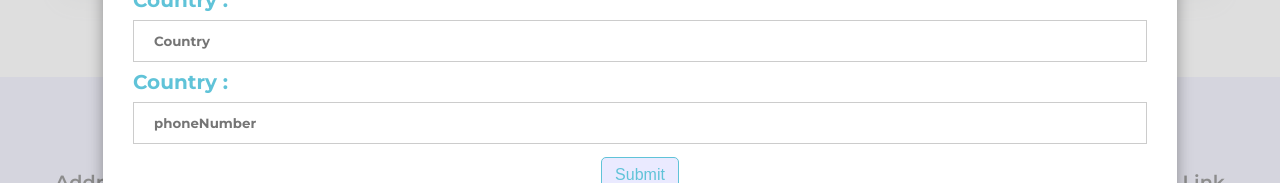
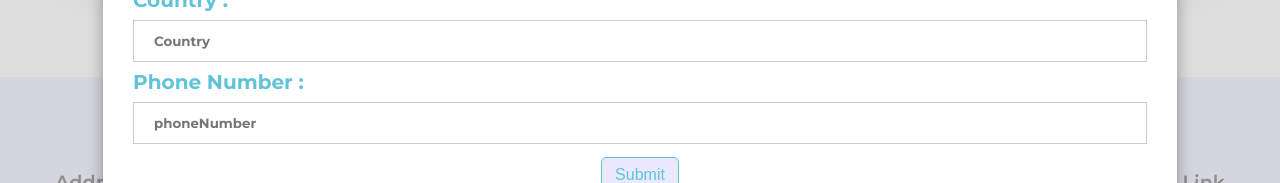
Before and after one commit to XParif/FrontEndWatchStorefsArmyProject, a Next.js app: page /checkout in a window 1280 px wide. Both pictures are taken after a click on the button "Add New Address". Shown: the part 589-772 px from the top of the page. Built offline with nearby package versions, Linux system fonts and the light colour scheme; no server answers.

Commit message:
Super bug fixed

```diff
--- a/components/cart/checkout/index.jsx
+++ b/components/cart/checkout/index.jsx
@@ -79,6 +79,11 @@ const CheckoutForm = ({children}) => {
   }
 
   const placeOrder = async() =>{
+    const userID = localStorage.getItem("logedInUserId")
+    if(!addressId){
+      message({type : "alert" ,body : "Plz Select an Address"})
+      return
+    }
     try {
       Loading2(true)
       const RefinedCartData = cartData.map((v)=>{
@@ -111,7 +116,7 @@ const CheckoutForm = ({children}) => {
       <div style={{position : "fixed" , top: "0" , backgroundColor : "white" , left : 0 ,width :  "100vw" , height : "100vh"}}>
       <Button onClick={()=> {setArektaOrderKor(false) ; router.push('/')}}> Continue Shopping </Button>
         <h1>
-          ধুর ও ফকিন্নি এত কম টাকা অর্ডার করলে তোর গালফ্রেন্ডকে স্কিনশট পাঠাই দিব
+          ধুর ও ফকিন্নি এত কম টাকা অর্ডার করলে হয় !!!!!!!!
         </h1>
         <h3>
         ধন্যবাদ অর্ডার করার জন্য । জীবনে টাকা পয়সা দিয়ে কি হবে ?এত কম টাকার অর্ডার করলে চলে? আরেকটা অর্ডার কর তাইলে খুশি হবো ।
@@ -166,7 +171,7 @@ const CheckoutForm = ({children}) => {
         <Button onClick={()=>setModalcontroleModal(true)} bg="primary"> Add New Address </Button>
         {controleModal && (
             <Modal2 modalController = {setModalcontroleModal} >
-              <AddressForm handleChange = {handleChange}  />
+              <AddressForm handleChange = {handleChange} isFromCheckOut= {true}  />
               <Button onClick={addressSubmitHandle}>Submit</Button>
           </Modal2>
         )}
--- a/components/header/NavBar.jsx
+++ b/components/header/NavBar.jsx
@@ -13,6 +13,7 @@ import styled from "styled-components";
 
 import NavList from "./NavList";
 import { useReactiveVar } from "@apollo/client";
+import { useRouter } from "next/router";
 const NavContainer = styled.div`
   display: flex;
   justify-content: space-around;
@@ -39,6 +40,7 @@ const MyNavLink = styled.div`
 `;
 
 const NavBar = ({ modalController , CartItemCount }) => {
+  const router = useRouter()
   const login = useReactiveVar(isLogin)
   useEffect(()=>{
      isLogin((LookupJwt() == undefined ? false : true  ))
@@ -74,7 +76,9 @@ const NavBar = ({ modalController , CartItemCount }) => {
             <div onClick={()=> {
                localStorage.removeItem('jwt_token');
                localStorage.removeItem('logedInUserId');
-               isLogin(false)
+               isLogin(false);
+               router.push("/")
+
             }}>
             <NavList title="LogOut" logo={<FaSignOutAlt />} />
             </div>
--- a/components/modal/RegisterForm.jsx
+++ b/components/modal/RegisterForm.jsx
@@ -36,6 +36,7 @@ const RegisterForm = ({modalController}) => {
       const {data , error} = await client.mutate({
         mutation : query
       })
+      console.log(data)
       const jwt = data?.userReg?.jwt
       localStorage.setItem('jwt_token', `Bearer ${jwt}`);
       localStorage.setItem('logedInUserId', data?.userReg?.user?.id);
--- a/components/modal/address.jsx
+++ b/components/modal/address.jsx
@@ -17,7 +17,7 @@ const Section = styled.div`
   margin: 5px;
 `;
 
-const AddressForm = ({handleChange}) => {
+const AddressForm = ({handleChange , isFromCheckOut}) => {
   return (
           <Section>
             <BlockText style={{textAlign : "center"}} >
@@ -89,8 +89,8 @@ const AddressForm = ({handleChange}) => {
                 required
               />
             </InputLabel>
-            <InputLabel>
-              {"Country : "}
+            {isFromCheckOut && <InputLabel>
+              {"Phone Number : "}
               <InputField
                 type="number"
                 id="phoneNumber"
@@ -99,7 +99,9 @@ const AddressForm = ({handleChange}) => {
                 onChange={handleChange}
                 required
               />
-            </InputLabel>
+            </InputLabel>}
+
+
           </Section>
 
   );
--- a/graphql/index.js
+++ b/graphql/index.js
@@ -233,7 +233,8 @@ export const getRegister = (userState , addressState) =>{
             id,
             username,
             email,
-            gender
+            gender,
+            password
           },
           message
         }
@@ -250,7 +251,8 @@ export const getRegister = (userState , addressState) =>{
           id,
           username,
           email,
-          gender
+          gender,
+          password
         },
         message
       }
```
